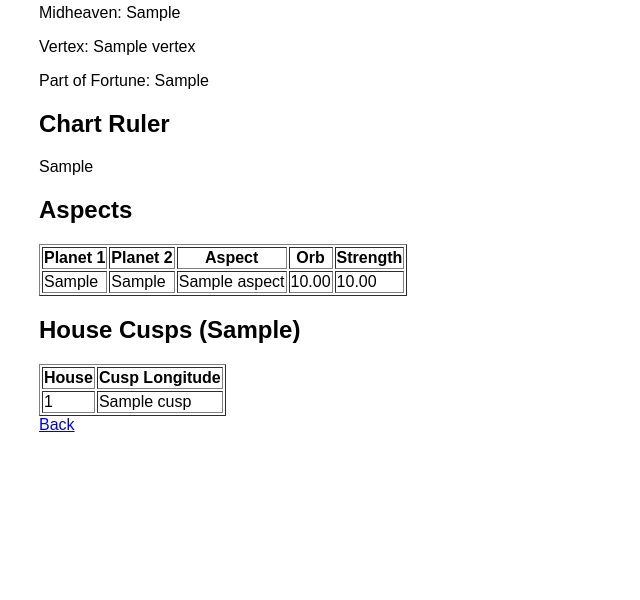
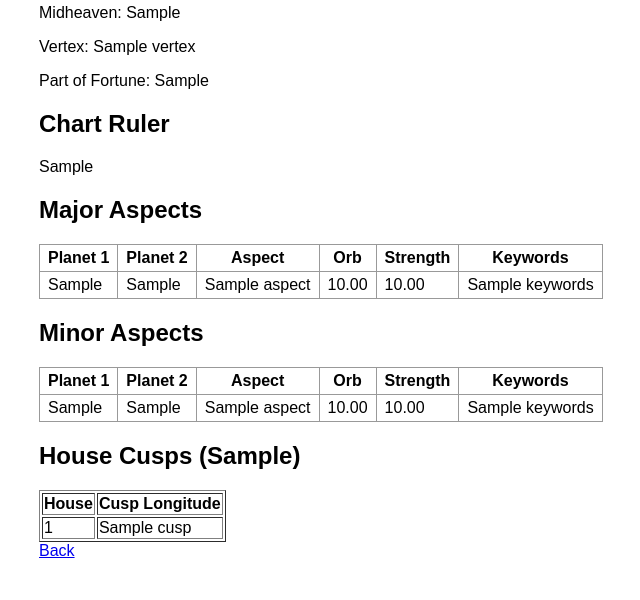
Before and after one commit to tsvb/moonandsun, a Flask app: template templates/chart.html in a window 1280 px wide. Shown: the part 384-984 px from the top of the page, without its empty margins (1-641 px from the left). Before the commit the page ends 816 px from the top, so only its background shows below. Run offline with Flask 3, Linux system fonts and the light colour scheme; the template is opened without the code that fills it: most values are stand-ins (such as "Sample title", 1, 10 or a date in 2020).

Commit message:
Sort and group aspects with keywords

```diff
--- a/app.py
+++ b/app.py
@@ -55,16 +55,61 @@ SIGN_RULERS = {
 
 # Aspect configuration: aspect angle and maximum orb
 ASPECTS_INFO = {
-    'Conjunction': {'angle': 0, 'orb': 8},
-    'Opposition': {'angle': 180, 'orb': 8},
-    'Square': {'angle': 90, 'orb': 6},
-    'Trine': {'angle': 120, 'orb': 6},
-    'Sextile': {'angle': 60, 'orb': 4},
+    'Conjunction': {
+        'angle': 0,
+        'orb': 8,
+        'type': 'major',
+        'keywords': 'blending, emphasis',
+    },
+    'Opposition': {
+        'angle': 180,
+        'orb': 8,
+        'type': 'major',
+        'keywords': 'tension, awareness',
+    },
+    'Square': {
+        'angle': 90,
+        'orb': 6,
+        'type': 'major',
+        'keywords': 'challenge, action',
+    },
+    'Trine': {
+        'angle': 120,
+        'orb': 6,
+        'type': 'major',
+        'keywords': 'harmony, ease',
+    },
+    'Sextile': {
+        'angle': 60,
+        'orb': 4,
+        'type': 'major',
+        'keywords': 'opportunity, cooperation',
+    },
     # Extended aspects
-    'Quincunx': {'angle': 150, 'orb': 3},
-    'Semi-sextile': {'angle': 30, 'orb': 2},
-    'Semi-square': {'angle': 45, 'orb': 2},
-    'Sesquiquadrate': {'angle': 135, 'orb': 2},
+    'Quincunx': {
+        'angle': 150,
+        'orb': 3,
+        'type': 'minor',
+        'keywords': 'adjustment, discomfort',
+    },
+    'Semi-sextile': {
+        'angle': 30,
+        'orb': 2,
+        'type': 'minor',
+        'keywords': 'mild growth, awareness',
+    },
+    'Semi-square': {
+        'angle': 45,
+        'orb': 2,
+        'type': 'minor',
+        'keywords': 'irritation, friction',
+    },
+    'Sesquiquadrate': {
+        'angle': 135,
+        'orb': 2,
+        'type': 'minor',
+        'keywords': 'pressure, imbalance',
+    },
 }
 
 
@@ -231,13 +276,22 @@ def compute_aspects(positions):
                 orb = abs(diff - info['angle'])
                 if orb <= info['orb']:
                     strength = max(0.0, 1 - orb / info['orb'])
+                    importance = ''
+                    if orb <= 0.5:
+                        importance = 'exact'
+                    elif orb <= 1.0:
+                        importance = 'close'
                     aspects.append({
                         'planet1': p1,
                         'planet2': p2,
                         'aspect': aspect,
                         'orb': orb,
                         'strength': strength,
+                        'type': info.get('type', 'minor'),
+                        'keywords': info.get('keywords', ''),
+                        'importance': importance,
                     })
+    aspects.sort(key=lambda a: a['strength'], reverse=True)
     return aspects
 
 
@@ -390,6 +444,8 @@ def index():
             chart_points = compute_chart_points(jd, lat, lon, hsys)
             houses = compute_house_positions(positions, chart_points['cusps'])
             aspects = compute_aspects(positions)
+            major_aspects = [a for a in aspects if a['type'] == 'major']
+            minor_aspects = [a for a in aspects if a['type'] == 'minor']
             ruler = chart_ruler(chart_points['asc'])
             chart_img = draw_chart_wheel(positions, chart_points['cusps'], aspects)
             formatted_positions = {n: format_longitude(p) for n, p in positions.items()}
@@ -402,6 +458,8 @@ def index():
                 'chart.html',
                 positions=formatted_positions,
                 houses=houses,
+                major_aspects=major_aspects,
+                minor_aspects=minor_aspects,
                 aspects=aspects,
                 chart_ruler=ruler,
                 chart_img=chart_img,
--- a/static/style.css
+++ b/static/style.css
@@ -26,3 +26,7 @@ input, select {
     border: 1px solid #999;
     padding: 4px 8px;
 }
+
+.important {
+    background-color: #fffae6;
+}
--- a/templates/chart.html
+++ b/templates/chart.html
@@ -30,16 +30,32 @@
   <h2>Chart Ruler</h2>
   <p>{{ chart_ruler }}</p>
 
-  <h2>Aspects</h2>
-  <table border="1">
-    <tr><th>Planet 1</th><th>Planet 2</th><th>Aspect</th><th>Orb</th><th>Strength</th></tr>
-    {% for asp in aspects %}
-    <tr>
+  <h2>Major Aspects</h2>
+  <table border="1" class="table">
+    <tr><th>Planet 1</th><th>Planet 2</th><th>Aspect</th><th>Orb</th><th>Strength</th><th>Keywords</th></tr>
+    {% for asp in major_aspects %}
+    <tr class="{% if asp.importance %}important{% endif %}">
       <td>{{ asp.planet1 }}</td>
       <td>{{ asp.planet2 }}</td>
       <td>{{ asp.aspect }}</td>
       <td>{{ '%.2f' % asp.orb }}</td>
       <td>{{ '%.2f' % asp.strength }}</td>
+      <td>{{ asp.keywords }}</td>
+    </tr>
+    {% endfor %}
+  </table>
+
+  <h2>Minor Aspects</h2>
+  <table border="1" class="table">
+    <tr><th>Planet 1</th><th>Planet 2</th><th>Aspect</th><th>Orb</th><th>Strength</th><th>Keywords</th></tr>
+    {% for asp in minor_aspects %}
+    <tr class="{% if asp.importance %}important{% endif %}">
+      <td>{{ asp.planet1 }}</td>
+      <td>{{ asp.planet2 }}</td>
+      <td>{{ asp.aspect }}</td>
+      <td>{{ '%.2f' % asp.orb }}</td>
+      <td>{{ '%.2f' % asp.strength }}</td>
+      <td>{{ asp.keywords }}</td>
     </tr>
     {% endfor %}
   </table>
```
Also changed, not shown: tests/test_app.py (+10 -0 lines).
